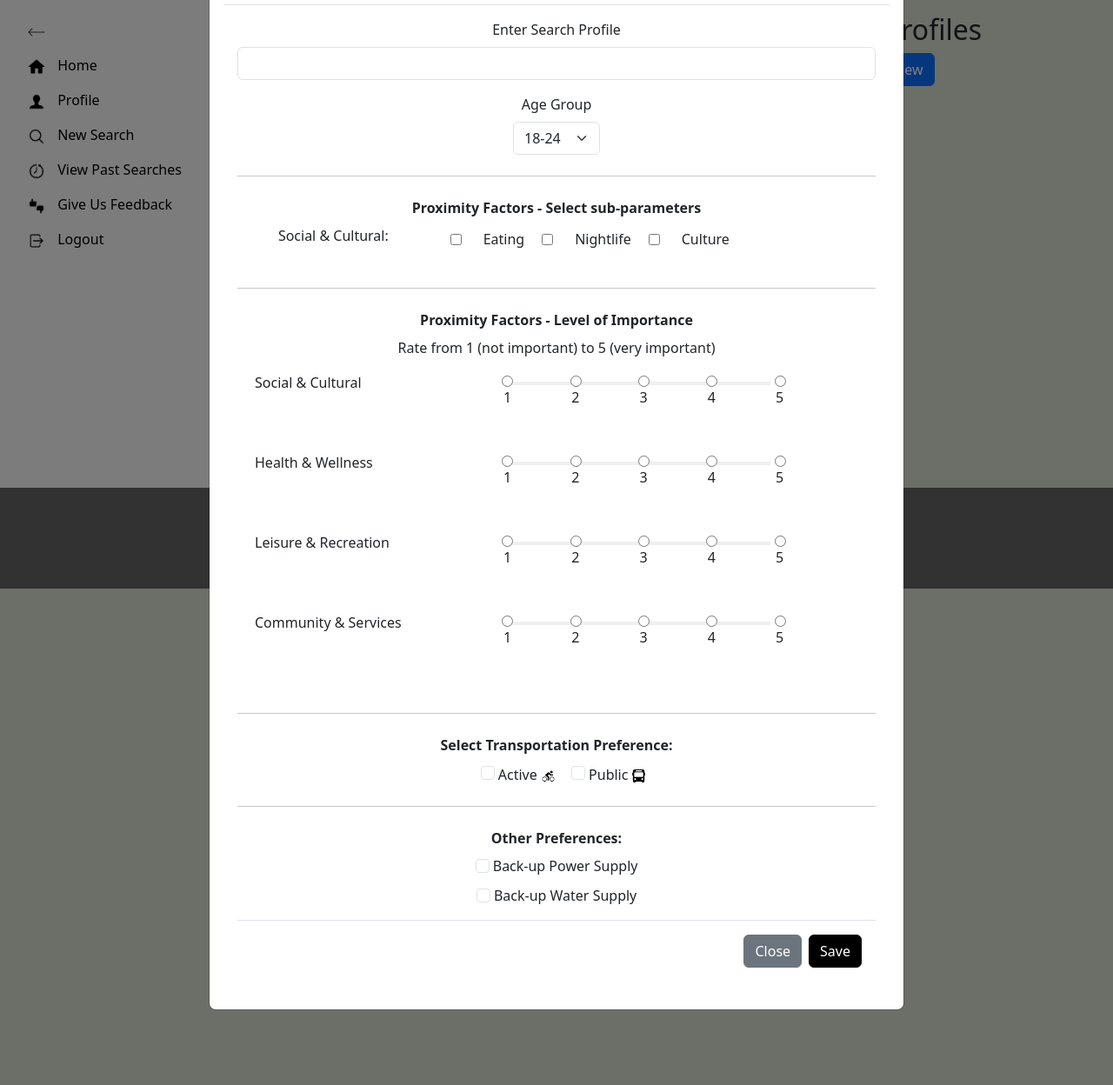
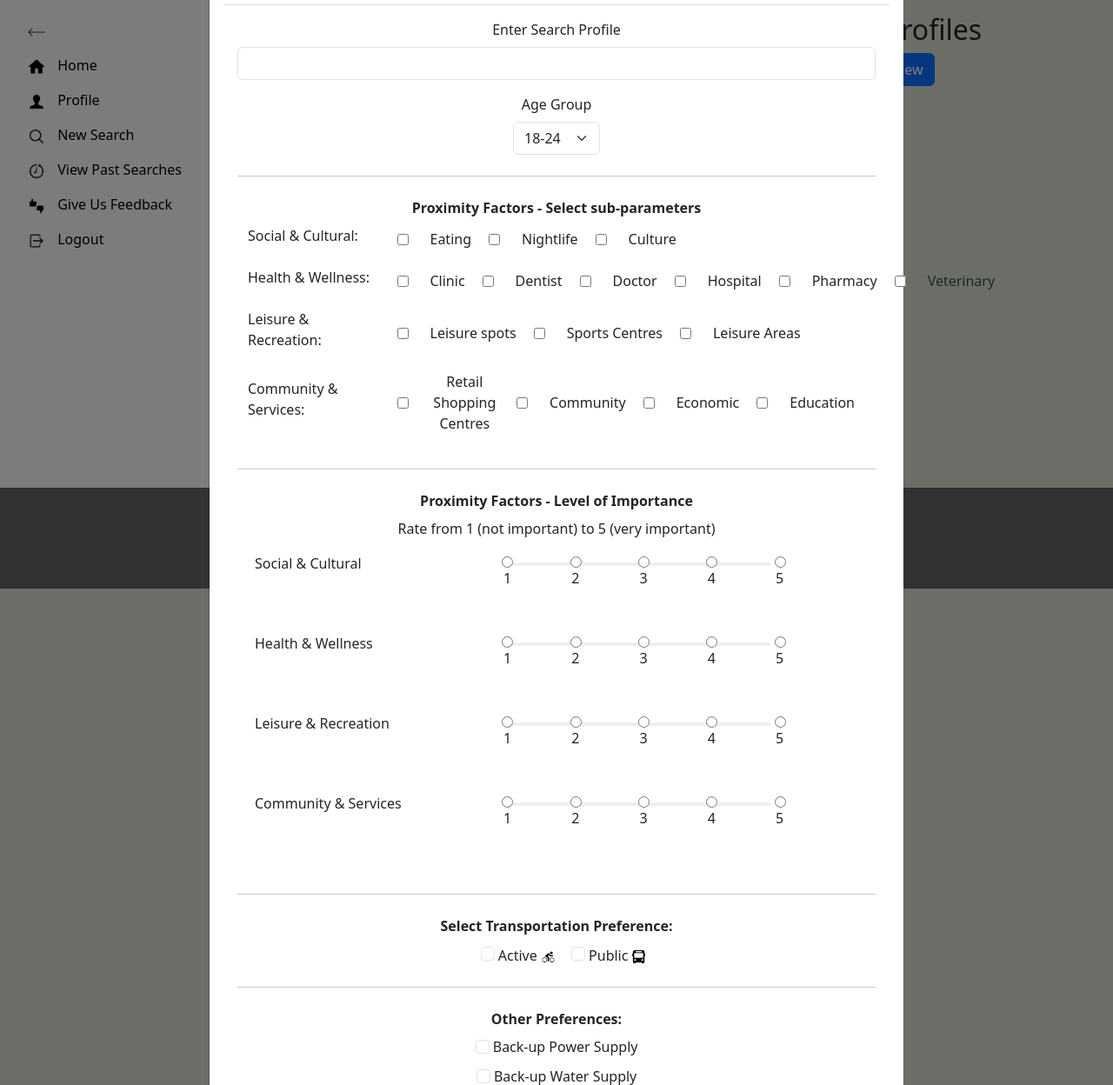
Before and after one commit to maria-palacios-ricaldi/MiBarrio-Web-App, a Django app: page /profile in a window 1280 px wide, after a click on "Create New". Shown: the part 102-1350 px from the top of the page at 87% size. Run offline with Django 4.2, Linux system fonts and the light colour scheme; a user stored in the database is signed in; parts of the project's set-up code (start-up, migrations or seed data) failed here and were passed over; some libraries are stand-ins or nearby versions.

Commit message:
Update profile.html

```diff
--- a/App/MiBarrio/MiBarrioApp/templates/profile.html
+++ b/App/MiBarrio/MiBarrioApp/templates/profile.html
@@ -15,7 +15,6 @@
       </li>
 
       <!-- Wrapped sidebar items in a div for toggle functionality -->
-
       <div id="sidebarMenu" class="show">
         <li class="nav-item">
           <a class="nav-link" href="{% url 'MiBarrioApp:home' %}">
@@ -149,14 +148,86 @@
                     <div class="row">
                       <!-- Social & Cultural Activities -->
                       <div class="col-12 mb-3 row align-items-center">
-            <label for="social" class="form-label col-md-4 col-sm-4">Social & Cultural:</label>
-            <div class="col-md-8 col-sm-8">
+                        <label for="social" class="form-label col-md-3 col-sm-3"
+                          style="text-align: left; padding-left: 1.5em;">Social & Cultural:</label>
+                        <div class="col-md-9 col-sm-9">
                           <div class="row">
                             <div class="col-12">
                               <div id="checkbox-container">
                                 <input type="checkbox" value="Eating" id="eating"> <label for="eating">Eating</label>
-                            <input type="checkbox" value="Nightlife" id="nightlife"> <label for="nightlife">Nightlife</label>
-                            <input type="checkbox" value="Culture" id="culture"> <label for="culture">Culture</label>
+                                <input type="checkbox" value="Nightlife" id="nightlife"> <label
+                                  for="nightlife">Nightlife</label>
+                                <input type="checkbox" value="Culture" id="culture"> <label
+                                  for="culture">Culture</label>
+                                <!-- Add more checkboxes here -->
+                              </div>
+                            </div>
+                          </div>
+                        </div>
+                      </div>
+
+                      <!-- Health & Wellness Activities -->
+                      <div class="col-12 mb-3 row align-items-center">
+                        <label for="health" class="form-label col-md-3 col-sm-3"
+                          style="text-align: left; padding-left: 1.5em;">Health & Wellness:</label>
+                        <div class="col-md-9 col-sm-9">
+                          <div class="row">
+                            <div class="col-12">
+                              <div id="checkbox-container">
+                                <input type="checkbox" value="Clinic" id="clinic"> <label for="clinic">Clinic</label>
+                                <input type="checkbox" value="Dentist" id="dentist"> <label
+                                  for="dentist">Dentist</label>
+                                <input type="checkbox" value="Doctor" id="doctor"> <label for="doctor">Doctor</label>
+                                <input type="checkbox" value="Hospital" id="hospital"> <label
+                                  for="hospital">Hospital</label>
+                                <input type="checkbox" value="Pharmacy" id="pharmacy"> <label
+                                  for="pharmacy">Pharmacy</label>
+                                <input type="checkbox" value="Veterinary" id="veterinary"> <label
+                                  for="veterinary">Veterinary</label>
+                                <!-- Add more checkboxes here -->
+                              </div>
+                            </div>
+                          </div>
+                        </div>
+                      </div>
+
+                      <!-- Leisure & Recreation Activities -->
+                      <div class="col-12 mb-3 row align-items-center">
+                        <label for="leisure" class="form-label col-md-3 col-sm-3"
+                          style="text-align: left; padding-left: 1.5em;">Leisure & Recreation:</label>
+                        <div class="col-md-9 col-sm-9">
+                          <div class="row">
+                            <div class="col-12">
+                              <div id="checkbox-container">
+                                <input type="checkbox" value="Leisure spots" id="leisure_spots"> <label
+                                  for="leisure_spots">Leisure spots</label>
+                                <input type="checkbox" value="Sports Centres" id="sports_centres"> <label
+                                  for="sports_centres">Sports Centres</label>
+                                <input type="checkbox" value="Leisure Areas" id="leisure_areas"> <label
+                                  for="leisure_areas">Leisure Areas</label>
+                                <!-- Add more checkboxes here -->
+                              </div>
+                            </div>
+                          </div>
+                        </div>
+                      </div>
+
+                      <!-- Community & Services -->
+                      <div class="col-12 mb-3 row align-items-center">
+                        <label for="community" class="form-label col-md-3 col-sm-3"
+                          style="text-align: left; padding-left: 1.5em;">Community & Services:</label>
+                        <div class="col-md-9 col-sm-9">
+                          <div class="row">
+                            <div class="col-12">
+                              <div id="checkbox-container">
+                                <input type="checkbox" value="Retail Shopping Centres" id="retail_shopping_centres">
+                                <label for="retail_shopping_centres">Retail Shopping Centres</label>
+                                <input type="checkbox" value="Community" id="community"> <label
+                                  for="community">Community</label>
+                                <input type="checkbox" value="Economic" id="economic"> <label
+                                  for="economic">Economic</label>
+                                <input type="checkbox" value="Education" id="education"> <label
+                                  for="education">Education</label>
                                 <!-- Add more checkboxes here -->
                               </div>
                             </div>
@@ -165,7 +236,6 @@
                       </div>
                     </div>
                   </div>
-
 
                   <hr class="my-4"> <!-- Faint line separator -->
                   <div class="mb-3">
@@ -180,7 +250,8 @@
                         <!-- Social & Cultural Activities -->
                         <div class="col-12 mb-3 row">
                           <fieldset class="col-12 row" id="socialSlider">
-                            <legend class="form-label col-md-4 col-sm-4" style="text-align: left; padding-left: 2em; font-size: 16px;">
+                            <legend class="form-label col-md-4 col-sm-4"
+                              style="text-align: left; padding-left: 2em; font-size: 16px;">
                               Social & Cultural</legend>
                             <div class="col-md-8 col-sm-8">
                               <ul class='likert'>
@@ -212,7 +283,8 @@
                         <!-- Health & Wellness Activities -->
                         <div class="col-12 mb-3 row">
                           <fieldset class="col-12 row" id="healthSlider">
-                            <legend class="form-label col-md-4 col-sm-4" style="text-align: left; padding-left: 2em; font-size: 16px;">Health & Wellness</legend>
+                            <legend class="form-label col-md-4 col-sm-4"
+                              style="text-align: left; padding-left: 2em; font-size: 16px;">Health & Wellness</legend>
                             <div class="col-md-8 col-sm-8">
                               <ul class='likert'>
                                 <li>
@@ -243,7 +315,8 @@
                         <!-- Leisure & Recreation Activities -->
                         <div class="col-12 mb-3 row">
                           <fieldset class="col-12 row" id="leisureSlider">
-                            <legend class="form-label col-md-4 col-sm-4" style="text-align: left; padding-left: 2em; font-size: 16px;">
+                            <legend class="form-label col-md-4 col-sm-4"
+                              style="text-align: left; padding-left: 2em; font-size: 16px;">
                               Leisure & Recreation</legend>
                             <div class="col-md-8 col-sm-8">
                               <ul class='likert'>
@@ -275,7 +348,8 @@
                         <!-- Community & Services  -->
                         <div class="col-12 mb-3 row">
                           <fieldset class="col-12 row" id="communitySlider">
-                            <legend class="form-label col-md-4 col-sm-4" style="text-align: left; padding-left: 2em; font-size: 16px;">
+                            <legend class="form-label col-md-4 col-sm-4"
+                              style="text-align: left; padding-left: 2em; font-size: 16px;">
                               Community & Services</legend>
                             <div class="col-md-8 col-sm-8">
                               <ul class='likert'>
@@ -359,9 +433,6 @@
             </div>
           </div>
         </div>
-
-
-
       </div>
 
     </div>
```
Lines whose indentation alone changed are shown as unchanged.
